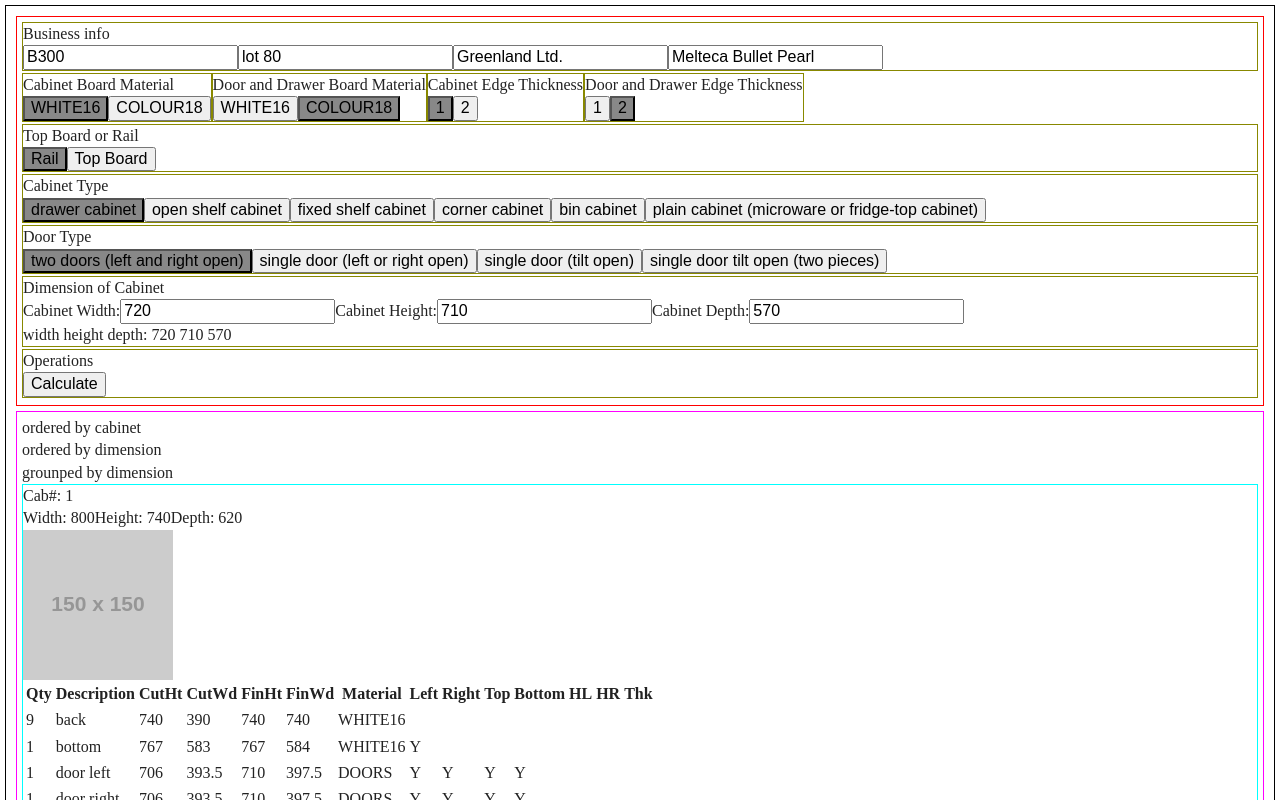
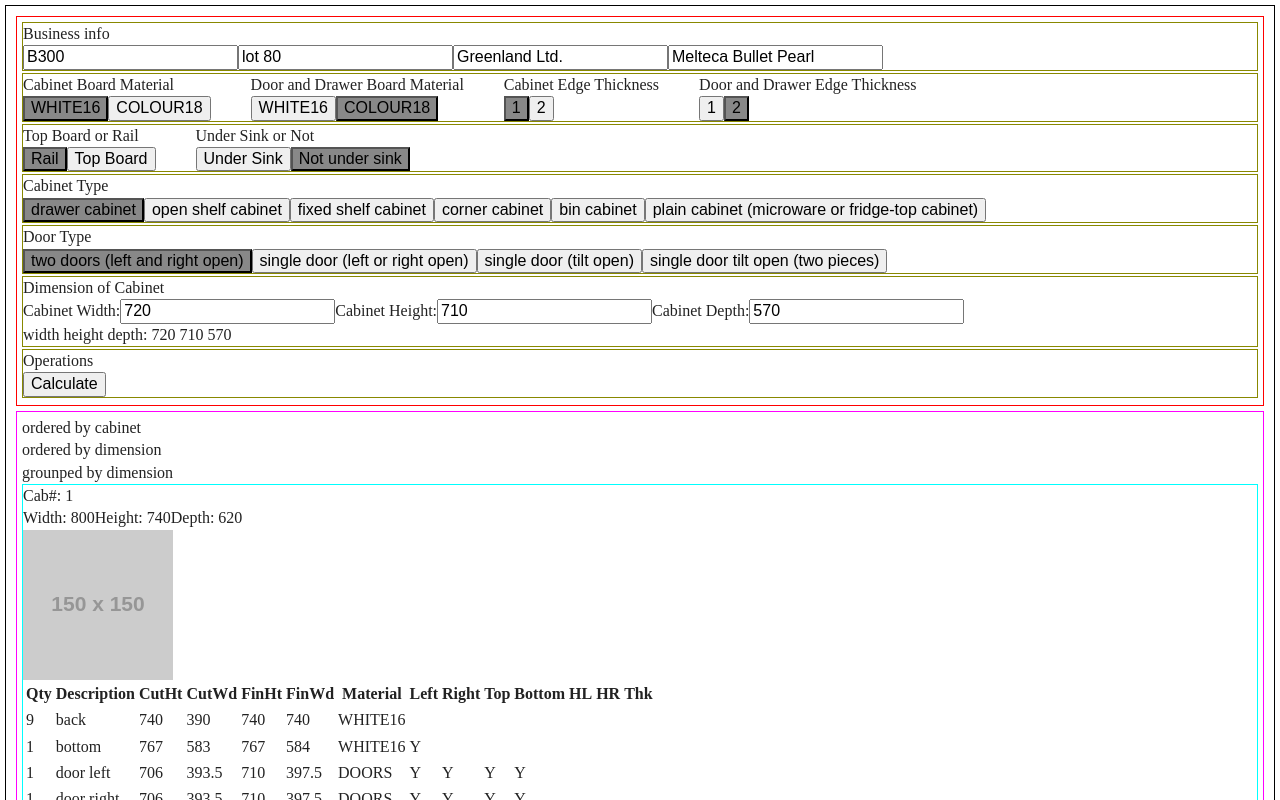
Before and after one commit to guanzhou-zhao/calculate-cabinet-plan, a React app: page / in a window 1280 px wide. Shown: the top 800 px of the page. Built offline with nearby package versions, Linux system fonts and the light colour scheme.

Commit message:
Calculate cabinets depends on cabinet type choosen

```diff
--- a/css/components.css
+++ b/css/components.css
@@ -16,8 +16,9 @@ body {
   border: 1px solid #880;
 }
 
-.ctl-part.ctl-part-inline {
+.ctl-part .ctl-part-inline {
   display: inline-block;
+  margin-right: 40px;
 }
 
 .ctl-part .button-isActive {
--- a/src/components/App.js
+++ b/src/components/App.js
@@ -42,6 +42,7 @@ export default class App extends Component {
         [prop]:  {$set: value}
       }
     });
+    console.log(`app.js handleButtonClick ${JSON.stringify(newState)}`)
     this.setState(newState);
   }
   render () {
--- a/src/components/ControlForm.js
+++ b/src/components/ControlForm.js
@@ -18,40 +18,51 @@ export default class ControlForm extends Component {
                   <input type="text" name="board-color" placeholder="18mm board color" defaultValue={customer.colorBoard[0].color}/>
               </div>
           </div>
-          <div className="ctl-part ctl-part-inline">
+          <div className="ctl-part">
+            <div className="ctl-part-inline">
               <span className="ctl-part-header">Cabinet Board Material</span>
               <div className="ctl-part-inputs">
                   <input type="button" onClick={()=>{handleButtonClick('isCab16', true)}} defaultValue="WHITE16" className={calcInfo.isCab16 ? 'button-isActive' : ''}/>
                   <input type="button" onClick={()=>{handleButtonClick('isCab16', false)}} defaultValue="COLOUR18" className={calcInfo.isCab16 ? ' ' : 'button-isActive'}/>
               </div>
-          </div>
-          <div className="ctl-part ctl-part-inline">
+            </div>
+            <div className="ctl-part-inline">
               <span className="ctl-part-header">Door and Drawer Board Material</span>
               <div className="ctl-part-inputs">
                   <input type="button" onClick={()=>{handleButtonClick('isDoor16',true)}} defaultValue="WHITE16" className={calcInfo.isDoor16 ? 'button-isActive' : ''}/>
                   <input type="button" onClick={()=>{handleButtonClick('isDoor16', false)}} defaultValue="COLOUR18" className={calcInfo.isDoor16 ? ' ' : 'button-isActive'}/>
               </div>
-          </div>
-          <div className="ctl-part ctl-part-inline">
+            </div>
+            <div className="ctl-part-inline">
               <span className="ctl-part-header">Cabinet Edge Thickness</span>
               <div className="ctl-part-inputs">
                   <input type="button" onClick={()=>{handleButtonClick('isCab1mm', true)}} defaultValue="1" className={calcInfo.isCab1mm ? 'button-isActive' : ''}/>
                   <input type="button" onClick={()=>{handleButtonClick('isCab1mm', false)}} defaultValue="2" className={calcInfo.isCab1mm ? ' ' : 'button-isActive'}/>
               </div>
-          </div>
-          <div className="ctl-part ctl-part-inline">
+            </div>
+            <div className="ctl-part-inline">
               <span className="ctl-part-header">Door and Drawer Edge Thickness</span>
               <div className="ctl-part-inputs">
                   <input type="button" onClick={()=>{handleButtonClick('isDoor1mm', true)}} defaultValue="1" className={calcInfo.isDoor1mm ? 'button-isActive' : ''}/>
                   <input type="button" onClick={()=>{handleButtonClick('isDoor1mm', false)}} defaultValue="2" className={calcInfo.isDoor1mm ? ' ' : 'button-isActive'}/>
               </div>
+            </div>
           </div>
           <div className="ctl-part">
+            <div className="ctl-part-inline">
               <span className="ctl-part-header">Top Board or Rail</span>
               <div className="ctl-part-inputs">
                   <input type="button" onClick={()=>{handleButtonClick('isRail', true)}} defaultValue="Rail" className={calcInfo.isRail ? 'button-isActive' : ''}/>
                   <input type="button" onClick={()=>{handleButtonClick('isRail', false)}} defaultValue="Top Board" className={calcInfo.isRail ? ' ' : 'button-isActive'}/>
               </div>
+            </div>
+            <div className="ctl-part-inline">
+              <span className="ctl-part-header">Under Sink or Not</span>
+              <div className="ctl-part-inputs">
+                  <input type="button" onClick={()=>{handleButtonClick('isUnderSink', true)}} defaultValue="Under Sink" className={calcInfo.isUnderSink ? 'button-isActive' : ''}/>
+                  <input type="button" onClick={()=>{handleButtonClick('isUnderSink', false)}} defaultValue="Not under sink" className={calcInfo.isUnderSink ? ' ' : 'button-isActive'}/>
+              </div>
+            </div>
           </div>
           <div className="ctl-part">
               <span className="ctl-part-header">Cabinet Type</span>
--- a/src/tools/cabMaker.js
+++ b/src/tools/cabMaker.js
@@ -7,7 +7,38 @@ export default function getCab(state) {
   cab.cabType = state.calcInfo.cabType;
   cab.pieces = [];
 
-  var cabRules = [...rules.cabinet.pieces, ...rules.rail.pieces, ...rules.drawer3.pieces, ...rules.drawerfront3.pieces];
+  var cabRules = [];
+  if (state.calcInfo.cabType == 'corner') {
+
+  } else {
+    cabRules.push(...rules.cabinet.pieces);
+  }
+  if (!state.calcInfo.isRail || state.calcInfo.cabType == 'plain') {
+    cabRules.push(...rules.top.pieces);
+  }
+  if (state.calcInfo.isRail && state.calcInfo.cabType != 'plain') {
+    if (state.calcInfo.isUnderSink) {
+      cabRules.push(...rules.underSinkRail.pieces);
+    } else {
+      cabRules.push(...rules.rail.pieces);
+    }
+  }
+  switch (state.calcInfo.cabType) {
+    case 'dr':
+      cabRules.push(...rules.drawer3.pieces, ...rules.drawerfront3.pieces);
+      break;
+    case 'fixed-shelf':
+      cabRules.push(...rules.fixedShelf.pieces);
+      break;
+    case 'open-shelf':
+      cabRules.push(...rules.openShelf.pieces);
+      break;
+    case 'bin':
+      cabRules.push(...rules.binDrawer.pieces, ...rules.fixedShelf.pieces);
+      break;
+    default:
+      break;
+  }
 
   var width = state.calcInfo.dimension.width;
   var height = state.calcInfo.dimension.height;
```
